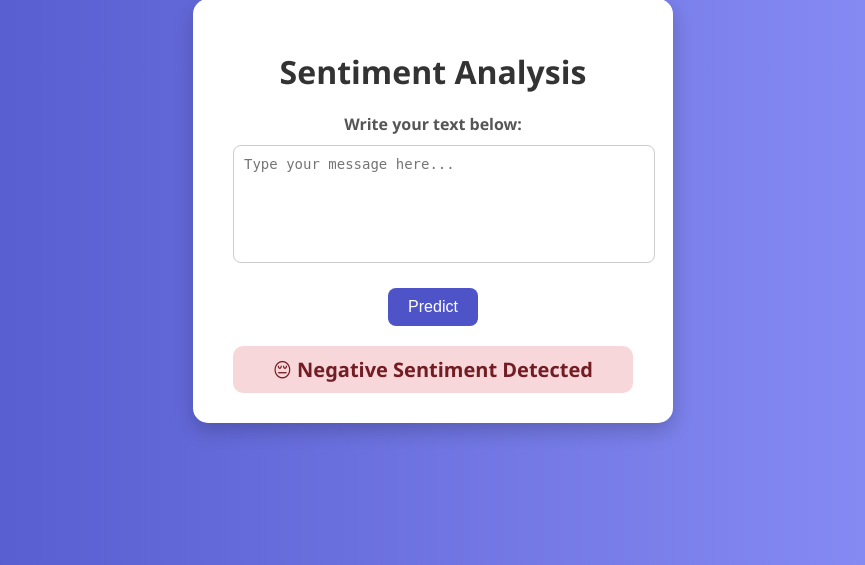
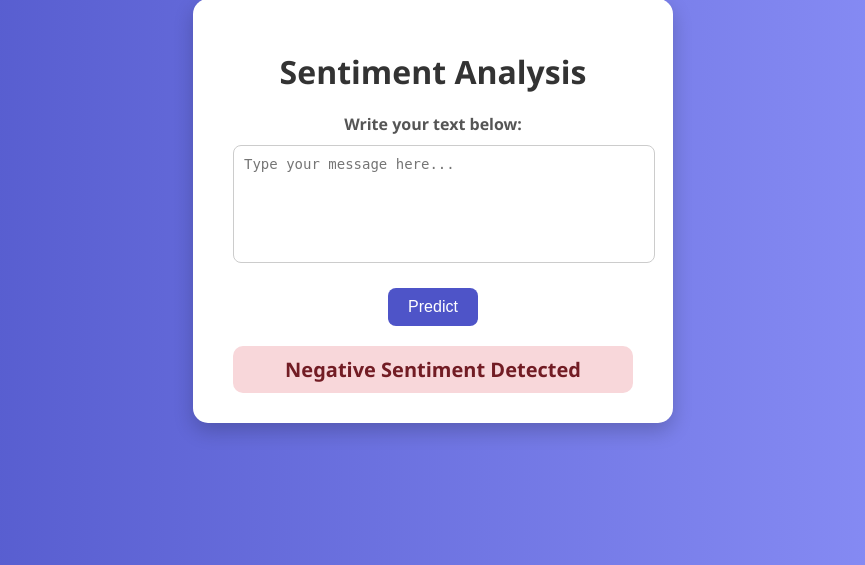
Before and after one commit to Pranay5519/mlops-mini-project, a Flask app: template flask_app/templates/index.html in a window 1280 px wide. Shown: the part 189-754 px from the top of the page, without its empty margins (207-1072 px from the left). Run offline with Flask 3, Linux system fonts and the light colour scheme; the template is opened without the code that fills it, so the values that code supplies are empty; parts of the project's set-up code (start-up, migrations or seed data) failed here and were passed over.

Commit message:
testing flaskapp2

```diff
--- a/flask_app/templates/index.html
+++ b/flask_app/templates/index.html
@@ -90,9 +90,9 @@
 
         {% if result is not none %}
             {% if result == 1 %}
-                <div class="result happy">😊 Positive Sentiment Detected</div>
+                <div class="result happy">Positive Sentiment Detected</div>
             {% else %}
-                <div class="result sad">😔 Negative Sentiment Detected</div>
+                <div class="result sad">Negative Sentiment Detected</div>
             {% endif %}
         {% endif %}
     </div>
```
